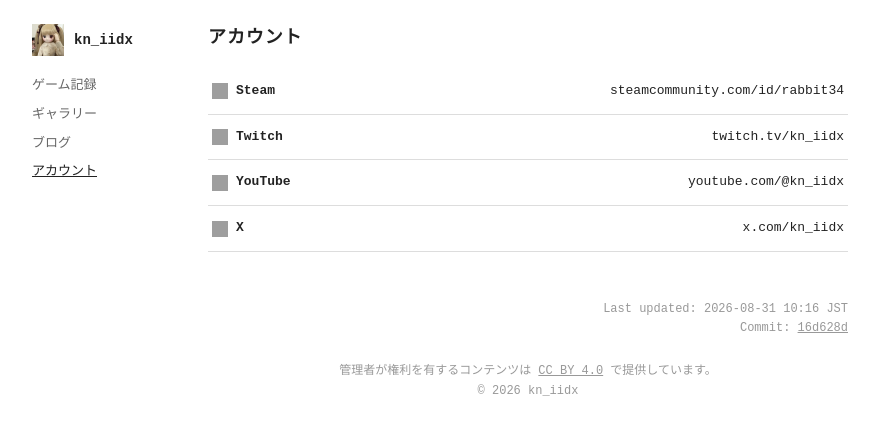
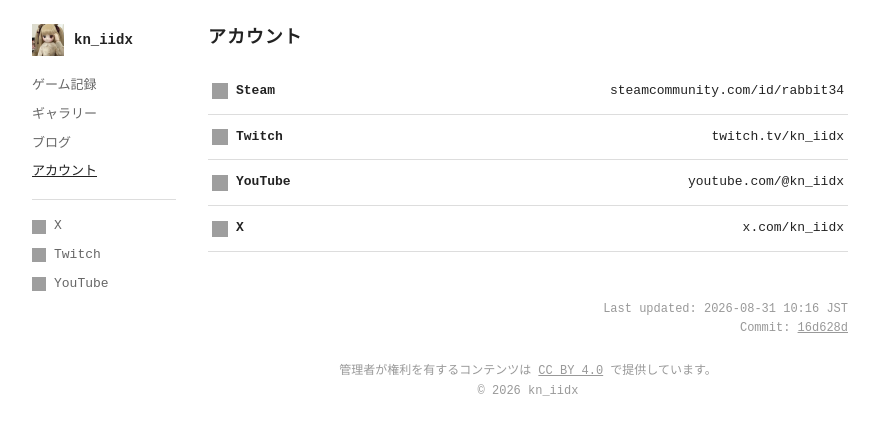
Before and after one commit to rabbit34x/profile, a website: page accounts.html in a window 1280 px wide. Shown: the whole page, without its empty margins (200-1079 px from the left). Drawn offline with Linux system fonts and the light colour scheme; grey boxes are pictures that could not be loaded.

Commit message:
feat: add social links to sidebar across multiple pages and style them

```diff
--- a/accounts.html
+++ b/accounts.html
@@ -20,6 +20,11 @@
       <a href="gallery.html">ギャラリー</a>
       <a href="blog.html">ブログ</a>
       <a href="accounts.html" aria-current="page">アカウント</a>
+      <div class="sidebar-social" aria-label="ソーシャルリンク">
+        <a rel="me" href="https://x.com/kn_iidx"><img src="https://cdn.simpleicons.org/x/666" alt="" width="14" height="14">X</a>
+        <a rel="me" href="https://www.twitch.tv/kn_iidx"><img src="https://cdn.simpleicons.org/twitch/666" alt="" width="14" height="14">Twitch</a>
+        <a rel="me" href="https://www.youtube.com/@kn_iidx"><img src="https://cdn.simpleicons.org/youtube/666" alt="" width="14" height="14">YouTube</a>
+      </div>
     </nav>
   </aside>
   <!-- /component:sidebar -->
--- a/scripts/components.js
+++ b/scripts/components.js
@@ -19,6 +19,11 @@ function renderSidebar({ active, prefix = "" }) {
     </div>
     <nav id="main-nav" aria-label="メインナビゲーション">
 ${nav}
+      <div class="sidebar-social" aria-label="ソーシャルリンク">
+        <a rel="me" href="https://x.com/kn_iidx"><img src="https://cdn.simpleicons.org/x/666" alt="" width="14" height="14">X</a>
+        <a rel="me" href="https://www.twitch.tv/kn_iidx"><img src="https://cdn.simpleicons.org/twitch/666" alt="" width="14" height="14">Twitch</a>
+        <a rel="me" href="https://www.youtube.com/@kn_iidx"><img src="https://cdn.simpleicons.org/youtube/666" alt="" width="14" height="14">YouTube</a>
+      </div>
     </nav>
   </aside>
   <!-- /component:sidebar -->`;
--- a/style.css
+++ b/style.css
@@ -67,6 +67,24 @@ body {
 .sidebar nav a[aria-current="page"] {
   color: #222;
   text-decoration: underline;
+}
+
+.sidebar-social {
+  display: grid;
+  gap: 8px;
+  margin-top: 8px;
+  padding-top: 16px;
+  border-top: 1px solid #ddd;
+}
+
+.sidebar-social a {
+  display: flex;
+  align-items: center;
+  gap: 8px;
+}
+
+.sidebar-social img {
+  flex-shrink: 0;
 }
 
 .page-content {
```
Also changed, not shown: blog.html (+5 -0 lines), gallery.html (+5 -0 lines), games.html (+5 -0 lines), index.html (+5 -0 lines).
